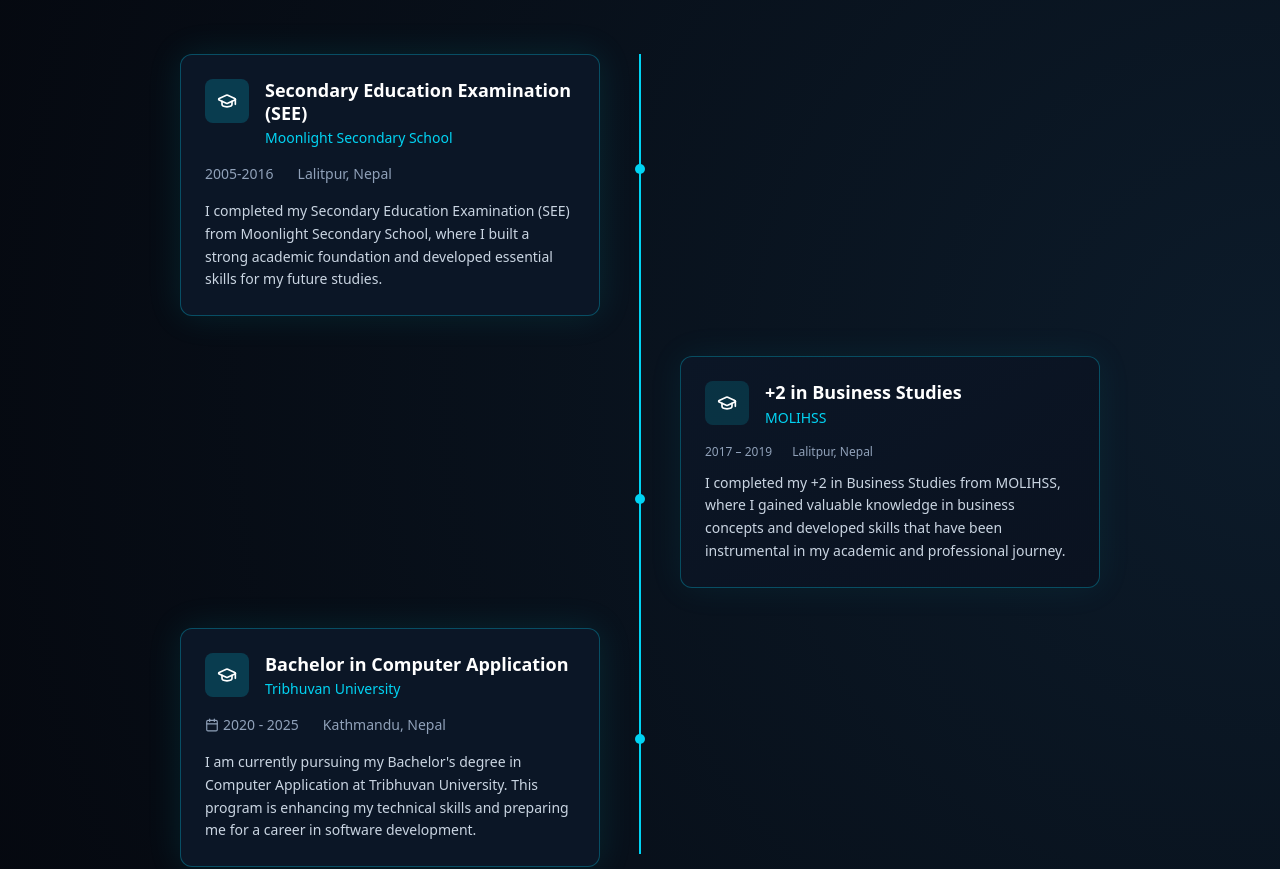
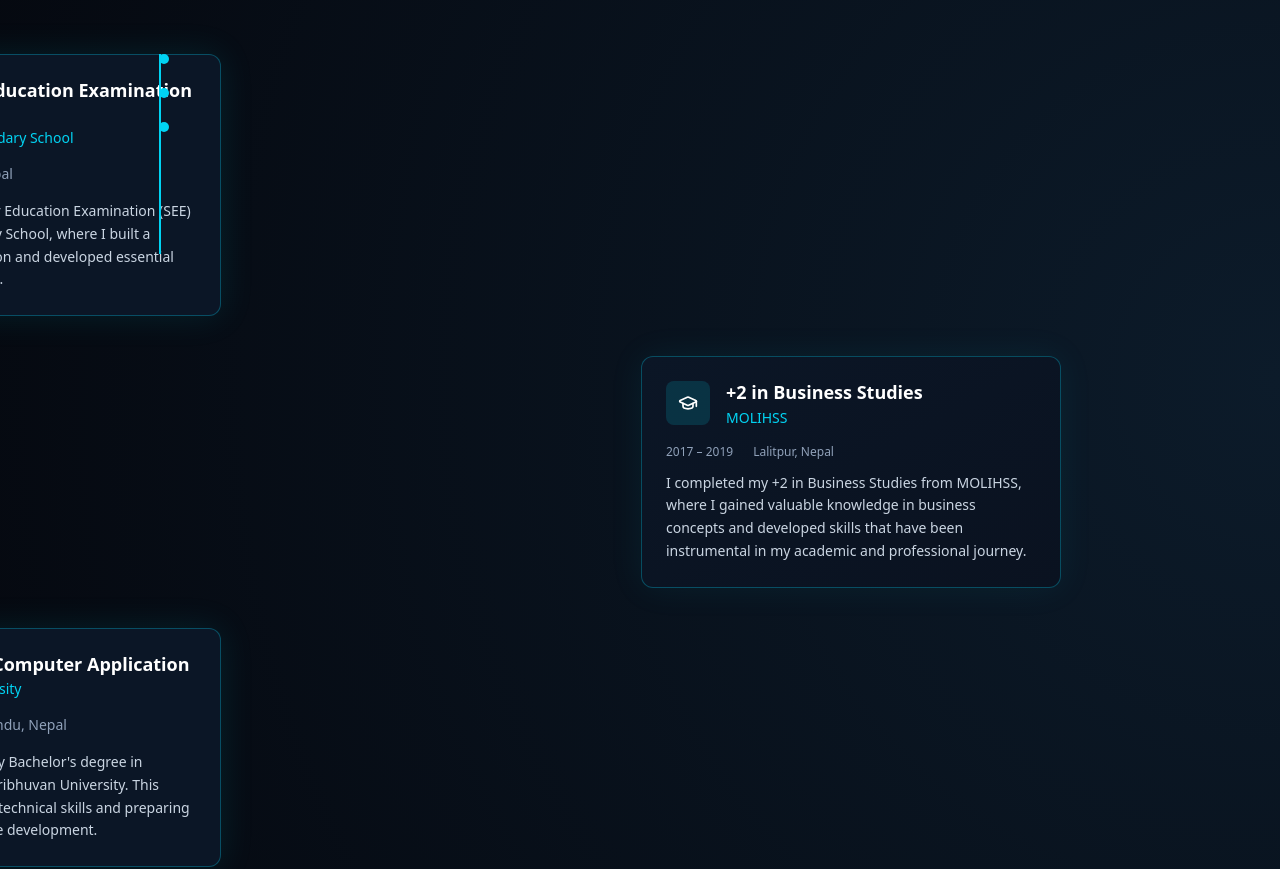
Before and after one commit to Niresh-sh/nireshshakya, a React (Vite) app: page / in a window 1280 px wide. Shown: the part 1760-2629 px from the top of the page. Built offline with nearby package versions, Linux system fonts and the light colour scheme.

Commit message:
updated education and added analytics

```diff
--- a/src/App.jsx
+++ b/src/App.jsx
@@ -1,5 +1,5 @@
 import Portfolio from "./Pages/Portfolio"
-import { Analytics } from "@vercel/analytics/next"
+import { Analytics } from "@vercel/analytics/react"
 function App() {
 
   return (
--- a/src/Components/Education.jsx
+++ b/src/Components/Education.jsx
@@ -3,30 +3,31 @@
 
 export default function Education() {
   return (
-    <section className="min-h-screen bg-[radial-gradient(circle_at_right,#0c1b2a,#05080f)] text-white px-16 py-20">
+    <section className="min-h-screen bg-[radial-gradient(circle_at_right,#0c1b2a,#05080f)] text-white px-6 sm:px-16 py-20">
       {/* Header */}
       <div className="text-center mb-24">
         <span className="block text-xs tracking-[0.25em] text-cyan-400 mb-3">
           EDUCATION
         </span>
-        <h2 className="text-4xl font-bold">
+        <h2 className="text-3xl sm:text-4xl font-bold">
           Academic <span className="text-cyan-400">Background</span>
         </h2>
       </div>
 
       {/* Timeline Wrapper */}
-      <div className="relative flex justify-center">
+      <div className="relative flex flex-col md:flex-row justify-center items-center md:items-start md:gap-15">
         {/* Vertical Line */}
-        <div className="absolute w-0.5 h-200 bg-cyan-400">
-          <span className="absolute top-27.5 left-1/2 w-2.5 h-2.5 bg-cyan-400 rounded-full -translate-x-1/2" />
-          <span className="absolute top-110 left-1/2 w-2.5 h-2.5 bg-cyan-400 rounded-full -translate-x-1/2" />
-          <span className="absolute top-170 left-1/2 w-2.5 h-2.5 bg-cyan-400 rounded-full -translate-x-1/2" />
+        <div className="absolute md:relative w-0.5 md:h-50 h-0.75 bg-cyan-400 md:mx-0 mx-auto md:mb-0 mb-10 shrink-0 md:grow-0">
+          {/* Dots */}
+          <span className="absolute md:relative top-[27.5px] md:top-auto left-1/2 md:left-auto w-2.5 h-2.5 bg-cyan-400 rounded-full -translate-x-1/2 md:translate-x-0 md:mx-auto md:mb-6 md:block hidden" />
+          <span className="absolute md:relative top-27.5 md:top-auto left-1/2 md:left-auto w-2.5 h-2.5 bg-cyan-400 rounded-full -translate-x-1/2 md:translate-x-0 md:mx-auto md:mb-6 md:block hidden" />
+          <span className="absolute md:relative top-42.5 md:top-auto left-1/2 md:left-auto w-2.5 h-2.5 bg-cyan-400 rounded-full -translate-x-1/2 md:translate-x-0 md:mx-auto md:mb-0 md:block hidden" />
         </div>
 
         {/* Cards */}
-        <div className="flex flex-col gap-10">
+        <div className="flex flex-col gap-10 w-full max-w-225">
           {/* Card 1 - LEFT */}
-          <div className="w-105 bg-[#0b1626] border border-cyan-400/30 rounded-xl p-6 shadow-[0_0_35px_rgba(0,194,209,0.12)]">
+          <div className="w-full md:w-105 bg-[#0b1626] border border-cyan-400/30 rounded-xl p-6 shadow-[0_0_35px_rgba(0,194,209,0.12)] md:-ml-105 mx-auto">
             {/* Top Row: Icon + Title */}
             <div className="flex items-start gap-4 mb-4">
               {/* Icon */}
@@ -60,7 +61,7 @@
           </div>
 
           {/* Card 2 - RIGHT */}
-          <div className="w-105 bg-linear-to-br from-[#0b1626] to-[#0a1220] border border-cyan-400/30 rounded-xl p-6 shadow-[0_0_35px_rgba(0,194,209,0.08)] ml-125">
+          <div className="w-full md:w-105 bg-linear-to-br from-[#0b1626] to-[#0a1220] border border-cyan-400/30 rounded-xl p-6 shadow-[0_0_35px_rgba(0,194,209,0.08)] md:ml-105 mx-auto">
             {/* Top Row */}
             <div className="flex items-start gap-4 mb-4">
               {/* Icon */}
@@ -92,7 +93,7 @@
           </div>
 
           {/* Card 3 - LEFT */}
-          <div className="w-105 bg-[#0b1626] border border-cyan-400/30 rounded-xl p-6 shadow-[0_0_35px_rgba(0,194,209,0.12)]">
+          <div className="w-full md:w-105 bg-[#0b1626] border border-cyan-400/30 rounded-xl p-6 shadow-[0_0_35px_rgba(0,194,209,0.12)] md:-ml-105 mx-auto">
             {/* Top Row: Icon + Title */}
             <div className="flex items-start gap-4 mb-4">
               {/* Icon */}
```
